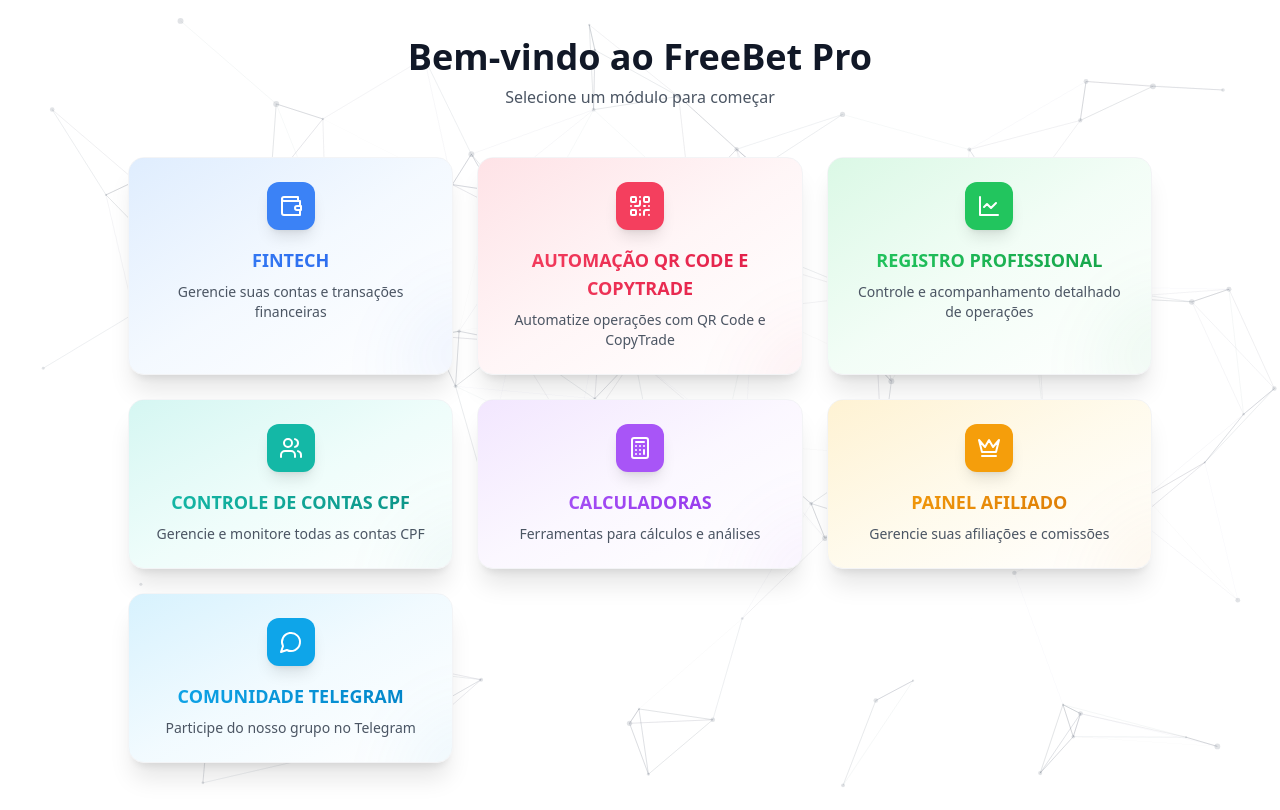
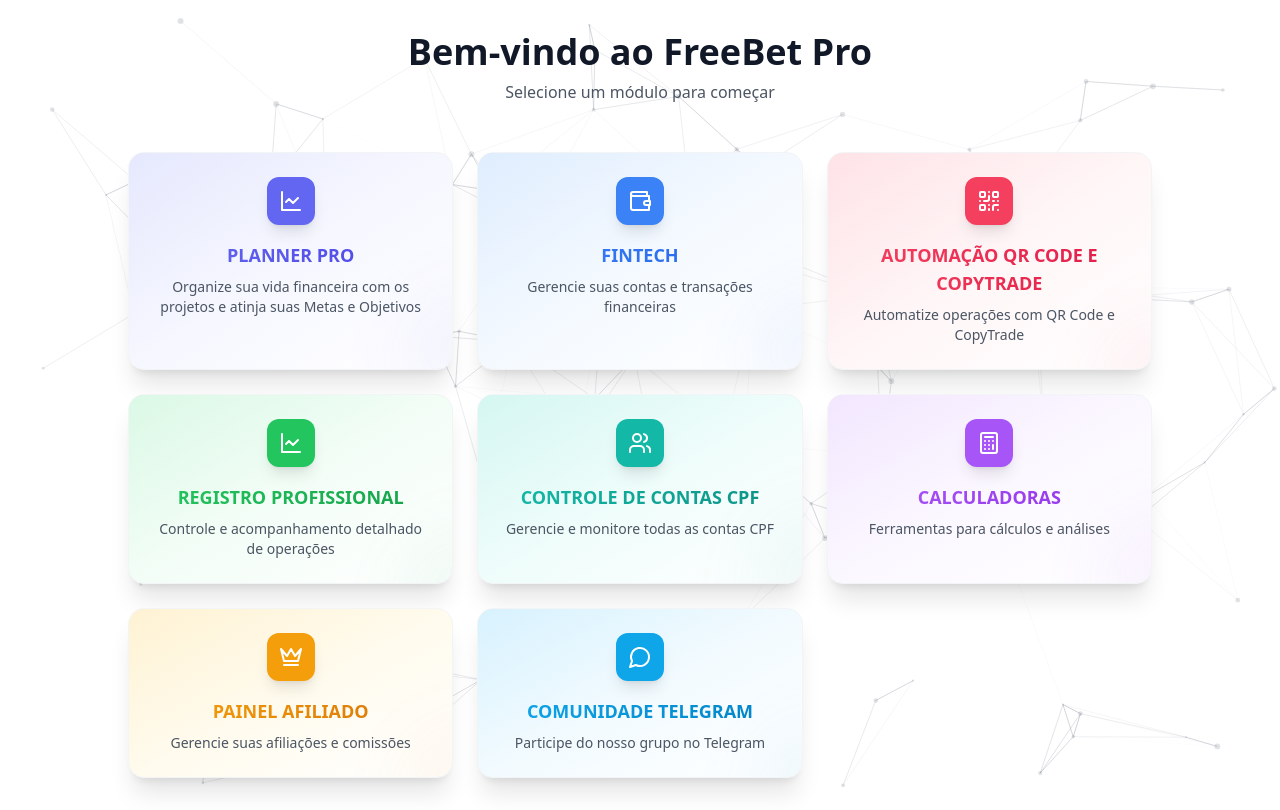
Before and after one commit to FreebetPro/Freebet, a React (Vite) app: page / in a window 1280 px wide. Built offline with nearby package versions, Linux system fonts and the light colour scheme; no server answers; sample sign-in values are in the browser's storage.

Commit message:
Assistant checkpoint: Adicionar card PLANNER PRO à página inicial
Assistant generated file changes:
- src/components/Home.tsx: Adicionar card PLANNER PRO

---

User prompt:

me manda em portugues

Replit-Commit-Author: Assistant
Replit-Commit-Session-Id: 66c66cf2-506d-48ae-a50c-6d1e17edfd06

```diff
--- a/src/components/Home.tsx
+++ b/src/components/Home.tsx
@@ -16,8 +16,17 @@ const Home: React.FC = () => {
     console.log(container);
   }, []);
 
-  // Added Telegram community to the products array
+  // Adicionado comunidade do Telegram ao array de produtos
   const products = [
+    {
+      title: 'PLANNER PRO',
+      description: 'Organize sua vida financeira com os projetos e atinja suas Metas e Objetivos',
+      icon: LineChart,
+      path: '/organization',
+      color: 'from-indigo-500 to-indigo-600',
+      gradient: 'from-indigo-400/20 via-indigo-300/10 to-transparent',
+      iconBg: 'bg-indigo-500'
+    },
     {
       title: 'FINTECH',
       description: 'Gerencie suas contas e transações financeiras',
```
